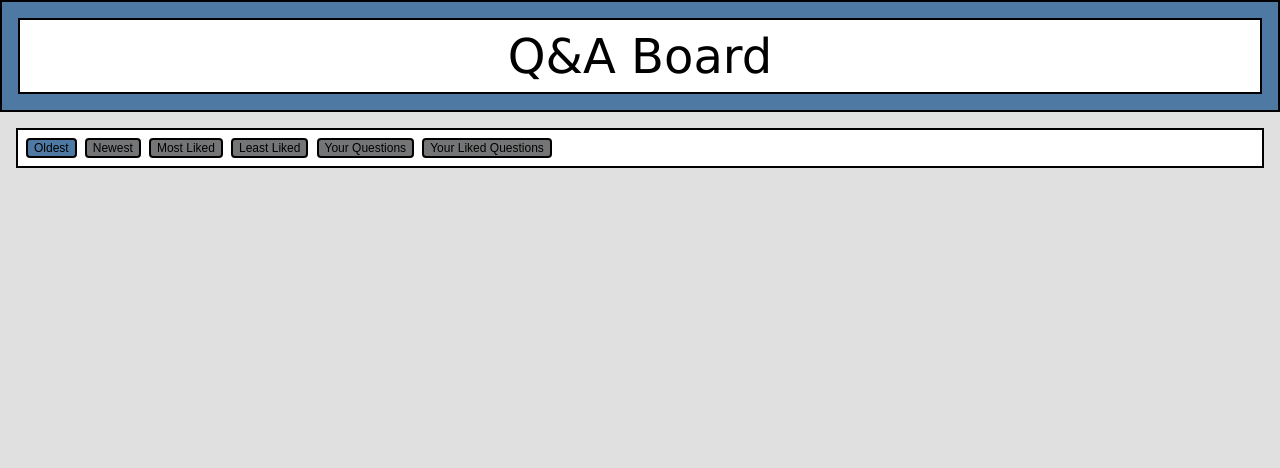
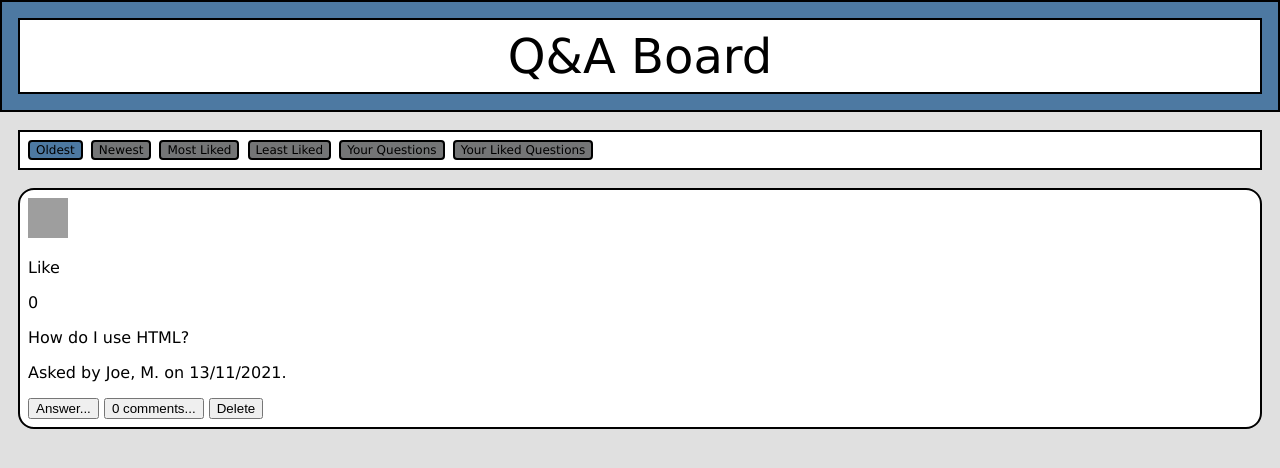
Before and after one commit to u1942789/WMGTSS_u1942789, a Flask app: page / in a window 1280 px wide. Shown: the top 468 px of the page. Run offline with Flask 2, Linux system fonts and the light colour scheme; grey boxes are pictures that could not be loaded.

Commit message:
Elements for a single question added. The elements are not formatted correctly.

```diff
--- a/static/styles/qa_home_style.css
+++ b/static/styles/qa_home_style.css
@@ -25,7 +25,7 @@ body {
     background-color: #FFF;
     border-style: solid;
     border-width: 2px;
-    margin: 16px;
+    margin: 18px;
 }
 
 #initial_button{
@@ -34,12 +34,29 @@ body {
 
 .sorter_button {
     background-color: #747576;
+
     border-color: #000;
     border-radius: 4px;
     border-style: solid;
+
+    font-family: "Verdana";
     font-size: 12px;
-    margin-bottom: 8px;
-    margin-left: 8px;
+
+    margin: 8px;
     margin-right: -5px;
-    margin-top: 8px;
 }
+
+.question_div {
+    background-color: #FFF;
+
+    border-radius: 16px;
+    border-style: solid;
+    border-width: 2px;
+
+    padding: 8px;
+
+    margin: 18px;
+}
+
+.like_button {
+}
--- a/templates/qa_home_template.html
+++ b/templates/qa_home_template.html
@@ -22,5 +22,18 @@
     <button class="sorter_button" type="button">Your Questions</button>
     <button class="sorter_button" type="button">Your Liked Questions</button>
 </div>
+
+<!-- Question List (1 Instance) -->
+<div class="question_div">
+    <input class="like_button" type="image" src="{{ url_for('static',filename='resources/unliked_triangle.png') }}" width="40" height="40"/>
+    <p>Like</p>
+    <p>0</p>
+    <p>How do I use HTML?</p>
+    <p>Asked by Joe, M. on 13/11/2021.</p>
+    <button>Answer...</button>
+    <button>0 comments...</button>
+    <button>Delete</button>
+</div>
+
 </body>
 </html>
```
